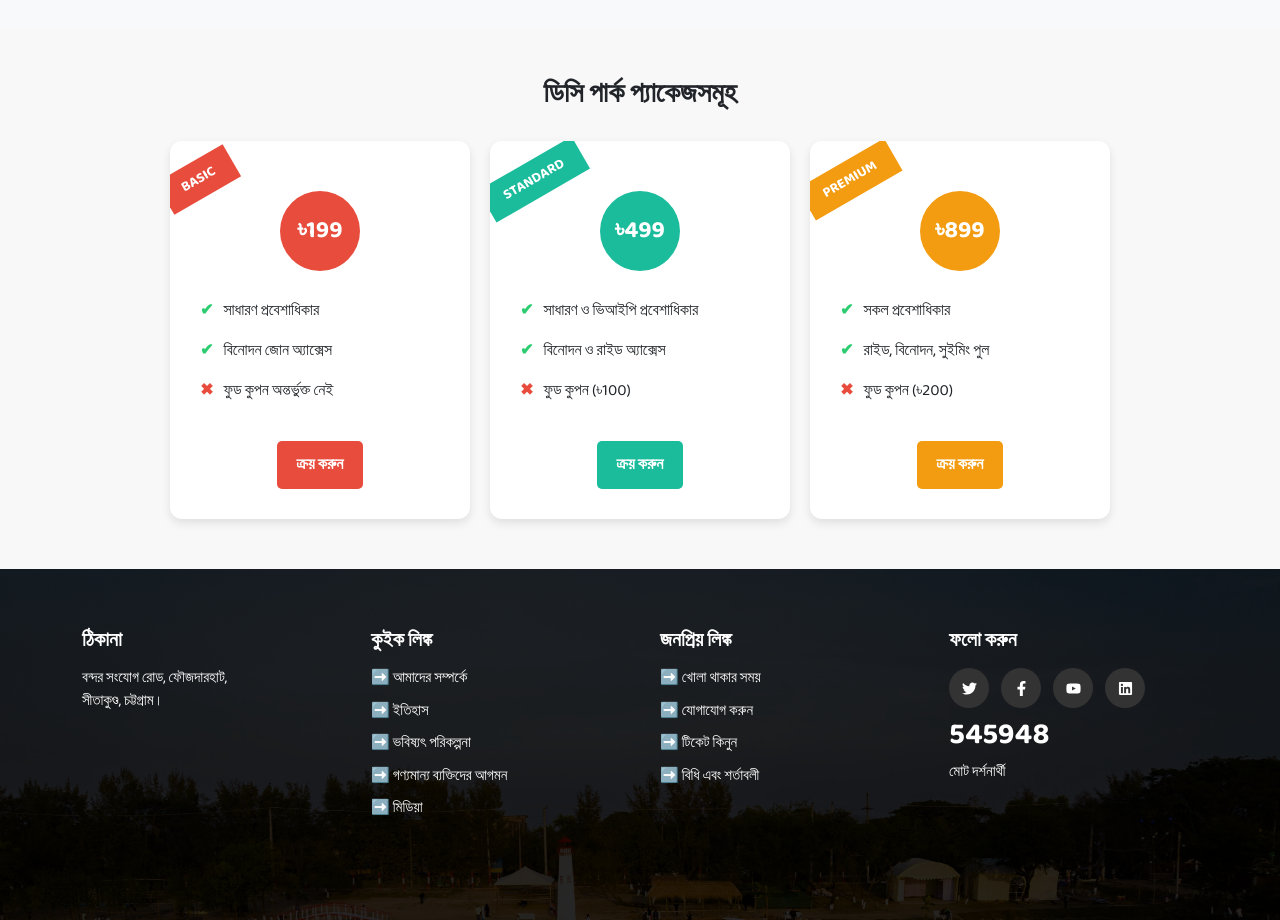
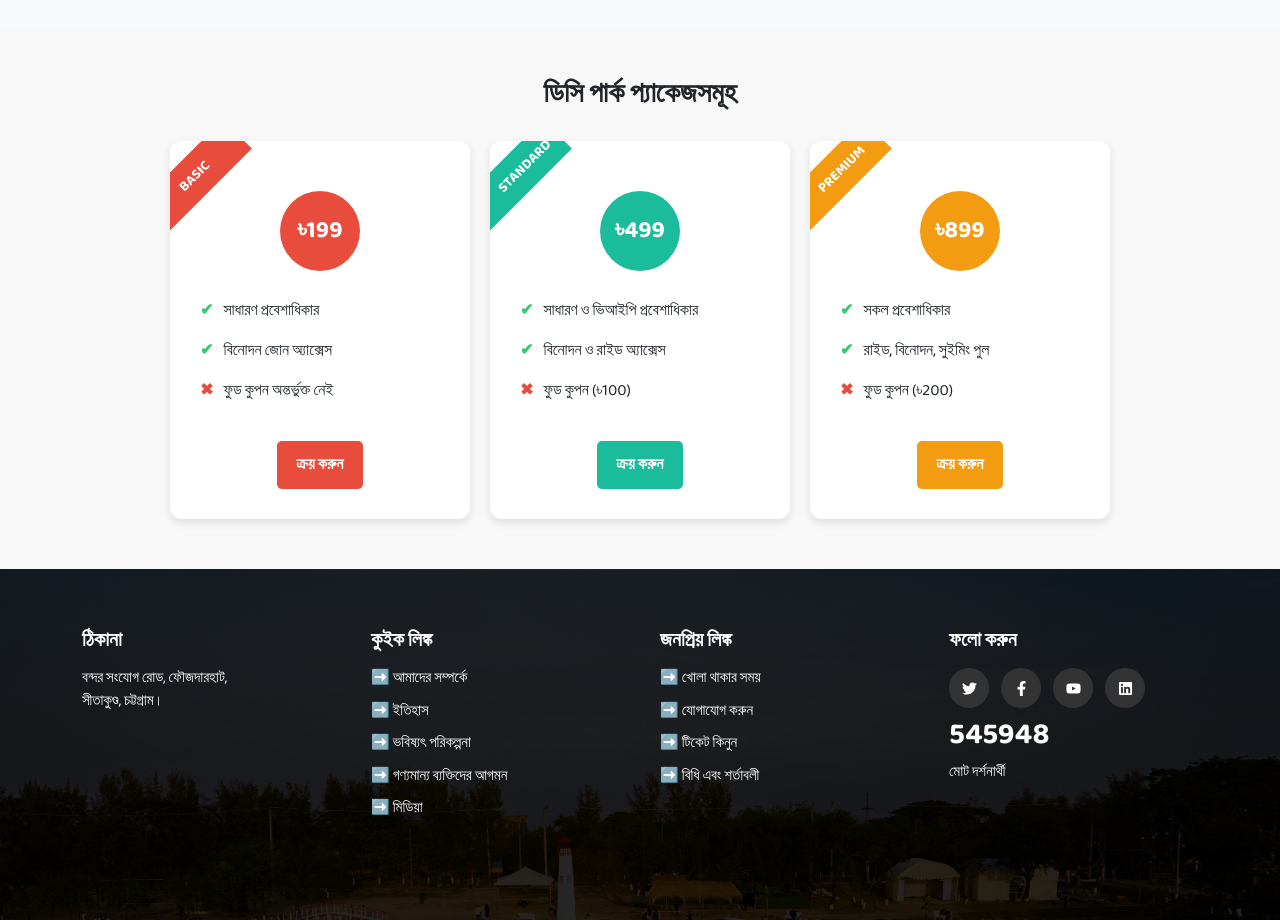
Before and after one commit to Maptaul/dc-park, a Next.js app: page /e-services in a window 1280 px wide. Shown: the part 1260-2180 px from the top of the page. Built offline with nearby package versions, Linux system fonts and the light colour scheme; grey boxes are pictures that could not be loaded.

Commit message:
package add

```diff
--- a/src/pages/e-services/index.tsx
+++ b/src/pages/e-services/index.tsx
@@ -58,10 +58,10 @@ export default function Home() {
                 <h2 className="text-center">টিকেট ক্রয় করুন</h2>
                 <form>
                   <label>তারিখ</label>
-                  <input type="date" required />
+                  <input type="date" required title="তারিখ নির্বাচন করুন" />
 
-                  <label>টিকেটের ধরণ</label>
-                  <select required>
+                  <label htmlFor="ticketType">টিকেটের ধরণ</label>
+                  <select id="ticketType" required>
                     <option value="general">সাধারণ টিকেট</option>
                     <option value="vip">ভিআইপি টিকেট</option>
                   </select>
@@ -76,7 +76,12 @@ export default function Home() {
                     required
                   />
                   <label>টিকেটের মূল্য </label>
-                  <input type="text" value="50" disabled />
+                  <input
+                    type="text"
+                    value="50"
+                    disabled
+                    title="টিকেটের মূল্য"
+                  />
 
                   <label>টিকেট সংখ্যা</label>
                   <input
@@ -87,7 +92,12 @@ export default function Home() {
                   />
 
                   <label>মোট টাকার পরিমাণ</label>
-                  <input type="text" value="50" disabled />
+                  <input
+                    type="text"
+                    value="50"
+                    disabled
+                    title="মোট টাকার পরিমাণ"
+                  />
 
                   <button type="submit" className={styles.purchaseBtn}>
                     ক্রয় করুন
--- a/src/pages/e-services/services.module.scss
+++ b/src/pages/e-services/services.module.scss
@@ -204,14 +204,17 @@
 
       .badge {
         position: absolute;
-        top: 20px;
-        left: -10px;
+        top: 15px;
+        left: -35px;
         background: #333;
         color: white;
-        padding: 8px 20px;
+        padding: 10px 40px;
         font-size: 14px;
         font-weight: bold;
-        transform: rotate(-30deg);
+        transform: rotate(-45deg);
+        text-transform: uppercase;
+        width: 120px;
+        text-align: center;
       }
 
       .priceCircle {
```
